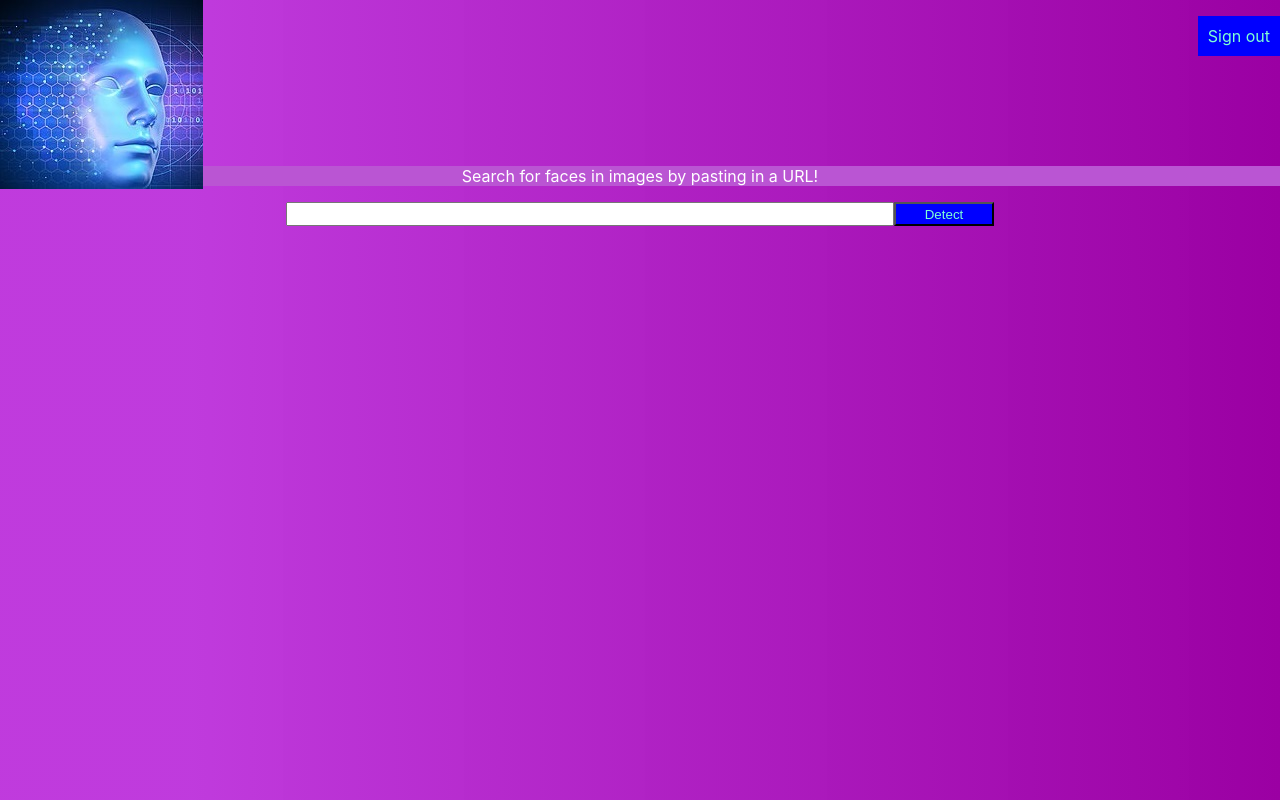
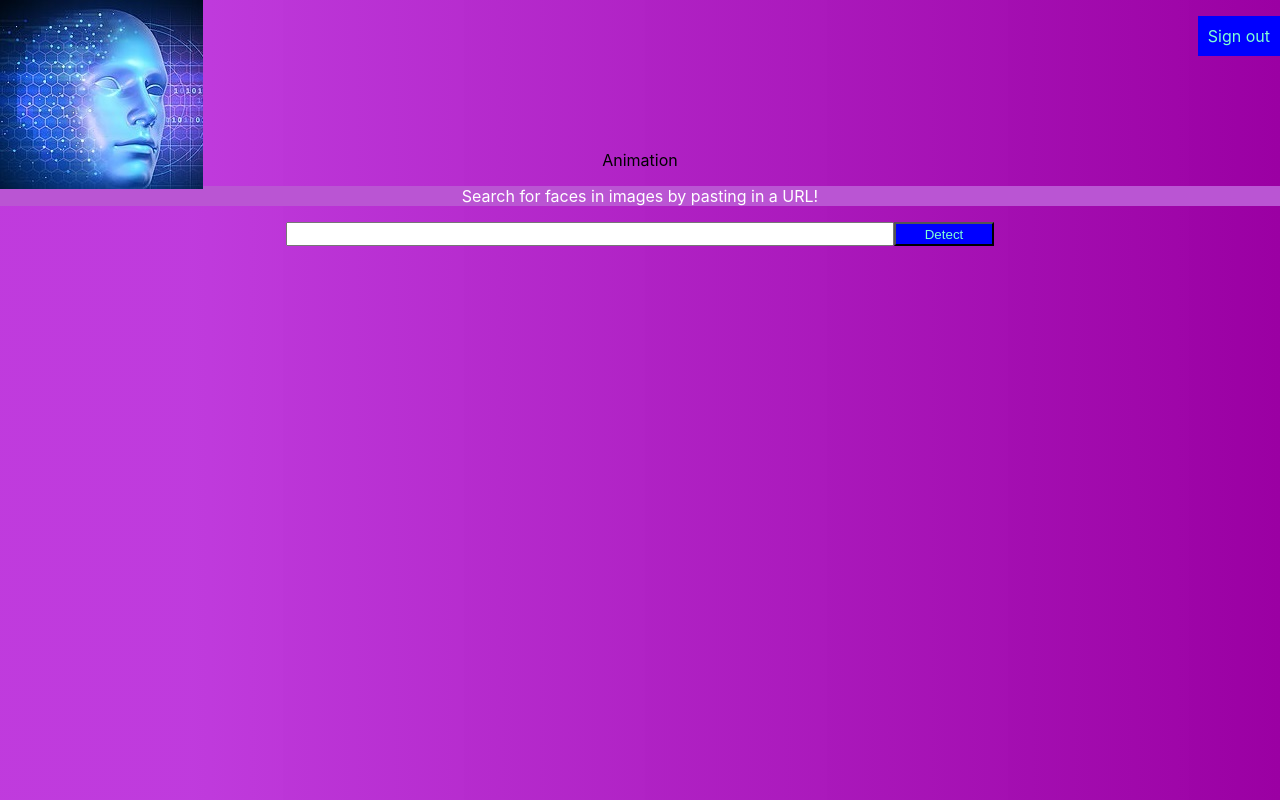
Before and after one commit to teejay327/face-recognition, a React (Create React App) app: page / in a window 1280 px wide. Built offline with nearby package versions, Linux system fonts and the light colour scheme.

Commit message:
Added anime.js components

```diff
--- a/src/App.js
+++ b/src/App.js
@@ -1,6 +1,7 @@
 import React, { Component } from 'react';
 import Navigation from './components/Navigation/Navigation';
 import ImageLinkForm from './components/ImageLinkForm/ImageLinkForm';
+import Animation from './components/Animation/Animation';
 import './App.css';
 
 /*
@@ -73,6 +74,7 @@ class App extends Component {
     return (
       <div className="App">
         <Navigation />
+        <Animation/>
         <ImageLinkForm
           onInputChange={ this.onInputChange }
           onButtonSubmit={ this.onButtonSubmit }/>
--- /dev/null
+++ b/src/components/Animation/Animation.js
@@ -0,0 +1,13 @@
+import anime from "animejs/lib/anime.es.js";
+
+const Animation = () => {
+
+
+  return (
+    <div>
+      Animation
+    </div>
+  )
+}
+
+export default Animation;
```
Also changed, not shown: src/components/Animation/Animation.css (added).
